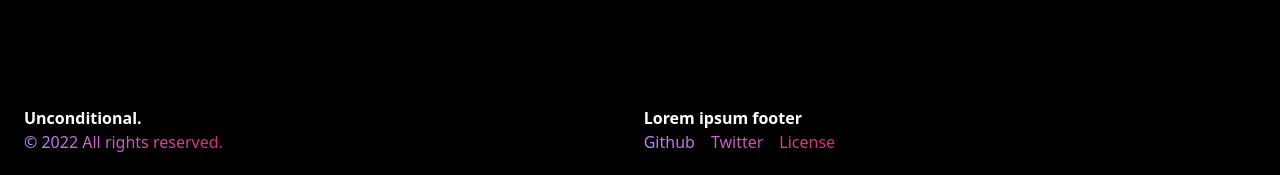
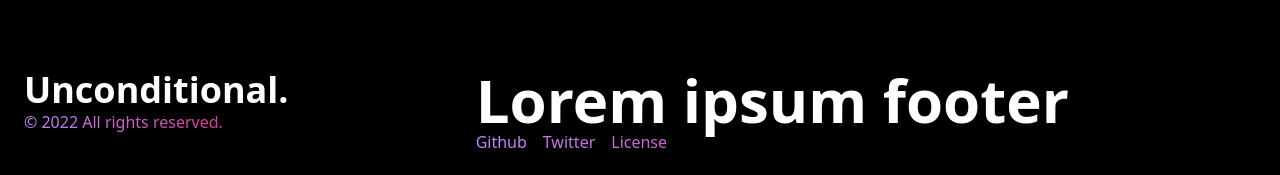
Before and after one commit to unconditionalday/unconditional.day, a Next.js app: page / in a window 1280 px wide. Shown: the part 622-797 px from the top of the page. Built offline with nearby package versions, Linux system fonts and the light colour scheme; no server answers.

Commit message:
feat: add components to tailwind config, update pnpm

```diff
--- a/tailwind.config.js
+++ b/tailwind.config.js
@@ -4,6 +4,7 @@
 module.exports = {
   content: [
     "./pages/**/*.{ts,tsx}",
+    "./components/**/*.{ts,tsx}",
     "./public/**/*.html",
   ],
   plugins: [
```
Also changed, not shown: 1 other file (tests, documents, lock files or other folders).
